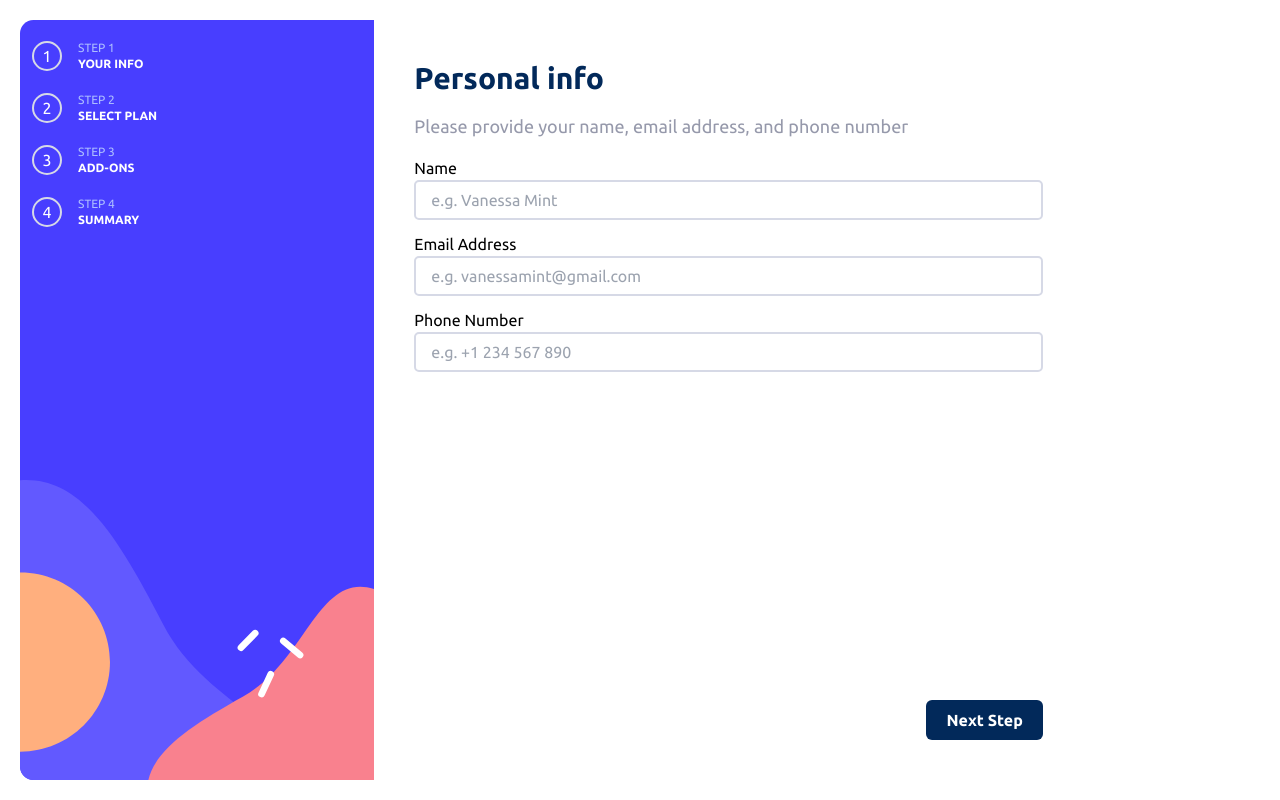
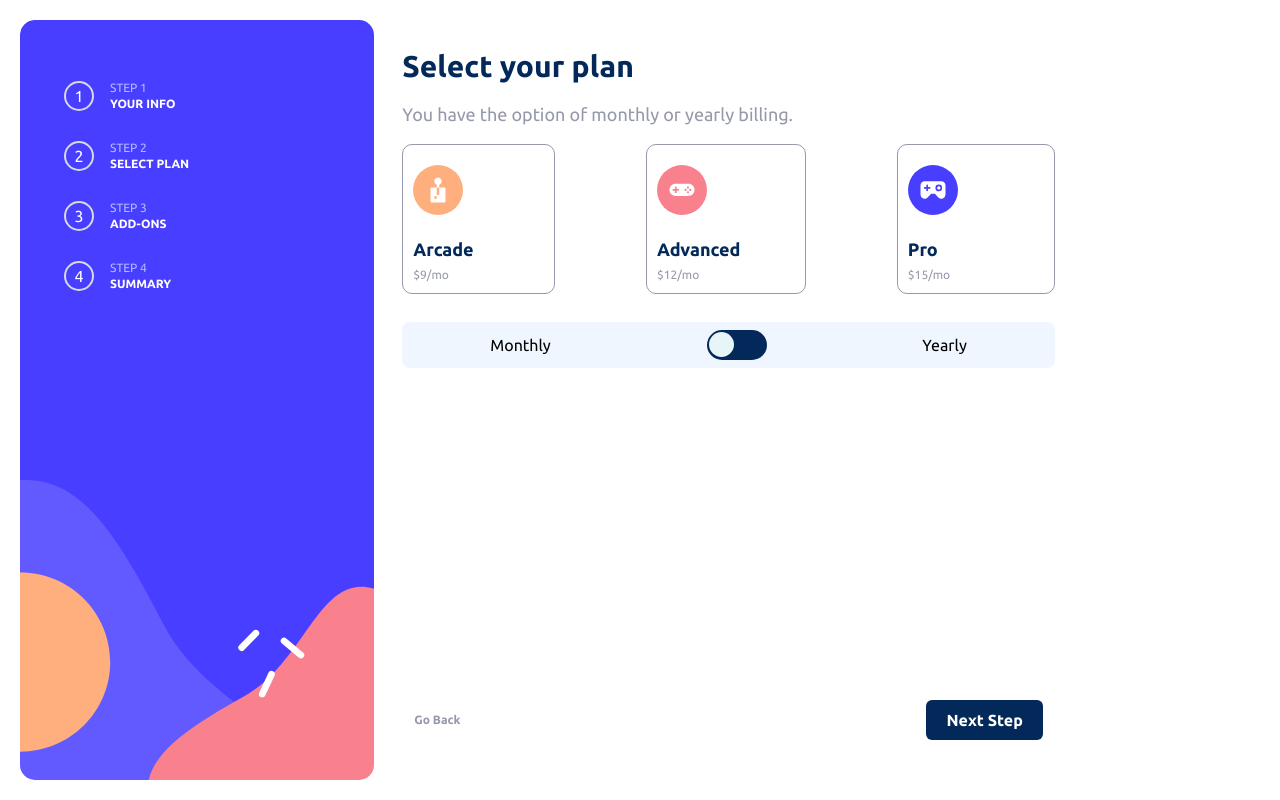
Before and after one commit to LupanRoman/form, a React (Vite) app: page /plan in a window 1280 px wide. Built offline with nearby package versions, Linux system fonts and the light colour scheme; the HTML template or start-up script is replaced by a standard one.

Commit message:
added the plan selector screen

```diff
--- a/src/App.jsx
+++ b/src/App.jsx
@@ -1,6 +1,7 @@
 import React from 'react';
 import Nav from './components/Nav';
 import PersInfo from './components/PersInfo';
+import Plan from './components/Plan';
 
 const App = () => {
   return (
@@ -10,7 +11,8 @@ const App = () => {
           <Nav />
         </div>
         <div className="content flex flex-col w-full h-full p-5 bg-magnolia md:bg-white md:pt-5">
-          <PersInfo />
+          {/* <PersInfo />        */}
+          <Plan />
         </div>
       </div>
     </>
--- /dev/null
+++ b/src/components/Layout.jsx
@@ -0,0 +1,13 @@
+import React from 'react'
+import Nav from './Nav'
+
+const Layout = ({children}) => {
+  return (
+    <>
+        <Nav />
+        <main>{children}</main>
+    </>
+  )
+}
+
+export default Layout
--- a/src/components/Nav.jsx
+++ b/src/components/Nav.jsx
@@ -12,9 +12,11 @@ const Nav = () => {
         />
         <div className="image"></div>
         {/* Links for navigation */}
-        <div className="flex absolute top-5 left-20 right-16 justify-between md:flex-col md:gap-5 md:left-8 md:top-10 md:right-96 ">
+        <div className="flex absolute top-5 left-20 right-16 justify-between md:flex-col md:gap-7 md:left-16 md:top-20 md:right-96 ">
           <div className="flex md:gap-4 items-center">
-            <button className="link-btn">1</button>
+            <a href="/Plan">
+              <button className="link-btn">1</button>
+            </a>
             <p className="hidden md:flex md:flex-col text-xs text-pastel">
               STEP 1<br />
               <span className="text-white text-md font-extrabold">
--- a/src/components/PersInfo.jsx
+++ b/src/components/PersInfo.jsx
@@ -5,7 +5,7 @@ const PersInfo = () => {
     <>
       <div className="flex h-full flex-col justify-between relative">
         <div className="flex flex-col p-5 gap-4 bg-white rounded-md">
-          <h3 className="font-extrabold text-marine-blue text-2xl md:text-3xl">
+          <h3 className="font-extrabold text-marine-blue text-2xl md:text-3xl md:p-0">
             Personal info
           </h3>
           <p className="text-xs md:text-base lg:text-lg text-cool-gray">
--- a/src/components/Plan.jsx
+++ b/src/components/Plan.jsx
@@ -1,9 +1,67 @@
-import React from 'react'
+import React from 'react';
+import Arcade from '../assets/icon-arcade.svg';
+import Advanced from '../assets/icon-advanced.svg';
+import Pro from '../assets/icon-pro.svg';
 
 const Plan = () => {
   return (
-    <div>Plan</div>
-  )
-}
+    <>
+      <div className="flex h-full flex-col justify-between relative">
+        <div className="flex flex-col p-2 gap-4 bg-white rounded-md ">
+          <h3 className="font-extrabold text-marine-blue text-2xl md:text-3xl md:p-0">
+            Select your plan
+          </h3>
+          <p className="text-xs md:text-base lg:text-lg text-cool-gray">
+            You have the option of monthly or yearly billing.
+          </p>
+          <div className="flex flex-col md:flex-row gap-2 md:gap-5 md:w-full md:justify-between">
+            <div className="plan-option flex gap-5">
+              <img src={Arcade} alt="" />
+              <div className="flex flex-col gap-1">
+                <h5 className="font-bold text-marine-blue text-lg">Arcade</h5>
+                <p className="text-xs text-cool-gray">$9/mo</p>
+              </div>
+            </div>
+            <div className="plan-option flex gap-5 md:pr-16">
+              <img src={Advanced} alt="" />
+              <div className="flex flex-col gap-1">
+                <h5 className="font-bold text-marine-blue text-lg">Advanced</h5>
+                <p className="text-xs text-cool-gray">$12/mo</p>
+              </div>
+            </div>
+            <div className="plan-option flex gap-5 md:pr-24">
+              <img src={Pro} alt="" />
+              <div className="flex flex-col gap-1">
+                <h5 className="font-bold text-marine-blue text-lg">Pro</h5>
+                <p className="text-xs text-cool-gray">$15/mo</p>
+              </div>
+            </div>
+          </div>
+          <div className="w-full flex justify-between items-center mt-3 bg-magnolia p-2 rounded-lg">
+            <h4 className="md:ml-20">Monthly</h4>
+            <div className="flex">
+              <input
+                type="checkbox"
+                name="switch"
+                id="switch"
+                className="toggle"
+              />
+              <label htmlFor="switch" className="label"></label>
+            </div>
+            <h4 className="md:mr-20">Yearly</h4>
+          </div>
+        </div>
+        <div className="flex justify-between items-center bg-white p-5">
+          <p className="text-xs text-cool-gray font-bold cursor-pointer">
+            Go Back
+          </p>
+          <button className="pl-5 pr-5 pt-2 pb-2 bg-marine-blue font-extrabold text-white rounded-md">
+            Next Step
+          </button>
+        </div>
+      </div>
+    </>
+  );
+};
 
-export default Plan
+export default Plan;
--- a/src/index.css
+++ b/src/index.css
@@ -33,9 +33,69 @@
   height: 40px;
   border-radius: 5px;
   text-indent: 15px;
+  cursor: pointer;
 
 }
 
+.plan-option {
+  cursor: pointer;
+  padding: 10px;
+  border: 1px solid hsl(231, 11%, 63%);
+  border-radius: 10px;
+}
+
+.plan-option:active {
+  border: 1px solid hsl(213, 96%, 18%);
+  background-color: hsl(217, 100%, 97%);
+}
+
+/* Switch toggle */
+
+input[type="checkbox"] {
+  width: 0;
+  height: 0;
+  visibility: hidden;
+}
+
+label {
+  width: 60px;
+  height: 30px;
+  display:block;
+  background-color: hsl(213, 96%, 18%);
+  border-radius: 20px;
+  position: relative;
+  cursor: pointer;
+  transition: 0.5s;
+}
+
+
+
+label::after {
+  content: "";
+  width: 25px;
+  height: 25px;
+  background-color: #e8f5f7;
+  position: absolute;
+  border-radius: 100%;
+  top: 2px;
+  left: 2px;
+  transition: 0.5s;
+}
+
+input:checked + label:after {
+  left: calc(100% - 2px);
+  transform: translateX(-100%);
+}
+
+
+
+/* label:active:after {
+  width: 17px;
+} */
+
+
+
+/* Switch toggle */
 @media screen and (min-width: 768px) {
   /* Responsive design */
   .grid-component {
@@ -50,6 +110,7 @@
     background-image: url(./assets/bg-sidebar-desktop.svg);
     background-repeat: no-repeat;
     background-size: cover;
+    border-radius: 15px;
     grid-row: 1/4;
     grid-column: 1/3;
   }
@@ -59,6 +120,19 @@
     grid-row: 1/4;
     /* display: flex; */
   }
+
+  .plan-option {
+    padding-top: 20px;
+    padding-left: 10px;
+    padding-right: 80px;
+    flex-direction: column;
+    justify-content: space-between;
+    align-items: flex-start;
+  }
+
+  .plan-option img {
+    height: 50px;
+  }
 }
 
 @media screen and (min-width: 1438px) {
```
